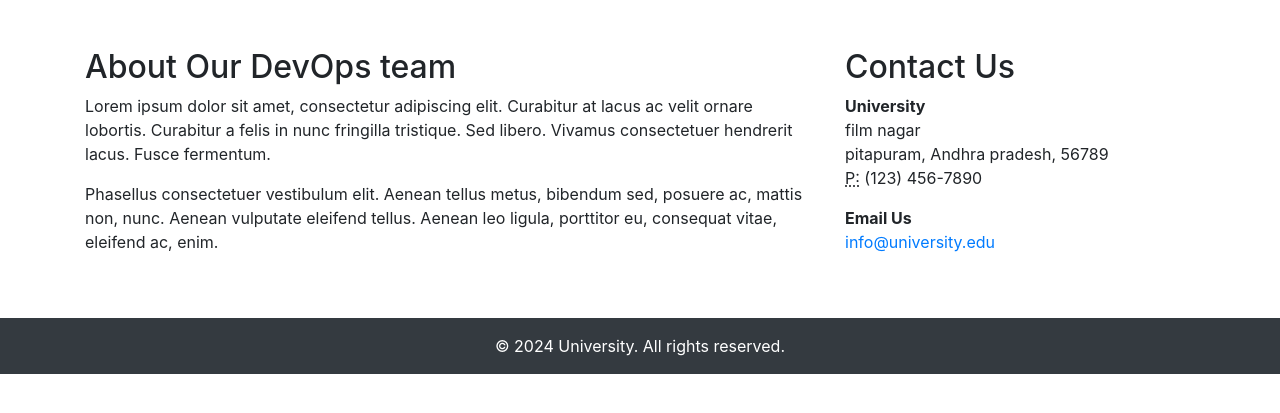
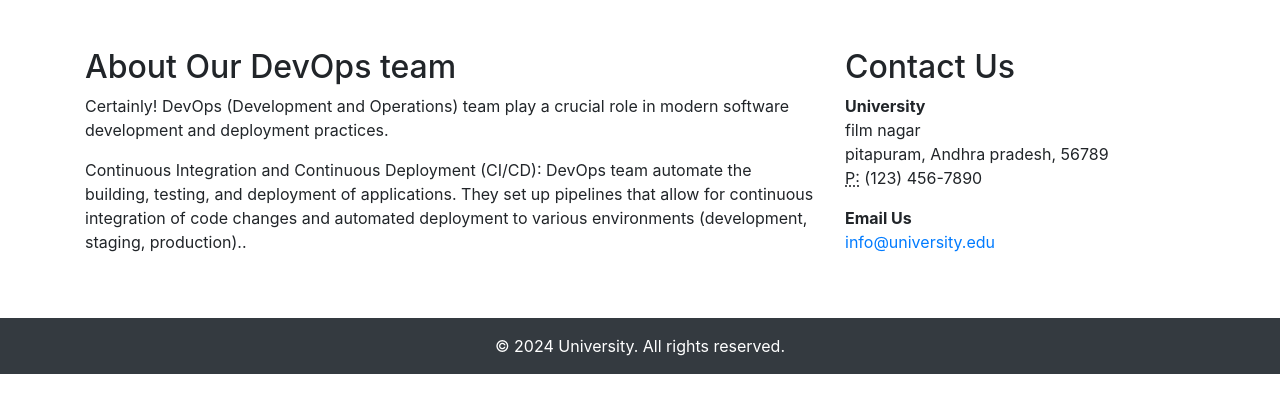
Before and after one commit to pavan8184/university_chatbot, a Flask app: page / in a window 1280 px wide. Shown: the part 254-667 px from the top of the page. Run offline with Flask 3, Linux system fonts and the light colour scheme; some libraries are stand-ins or nearby versions.

Commit message:
Update index.html

```diff
--- a/templates/index.html
+++ b/templates/index.html
@@ -39,8 +39,9 @@
 <div class="row">
 <div class="col-md-8">
 <h2>About Our DevOps team</h2>
-<p>Lorem ipsum dolor sit amet, consectetur adipiscing elit. Curabitur at lacus ac velit ornare lobortis. Curabitur a felis in nunc fringilla tristique. Sed libero. Vivamus consectetuer hendrerit lacus. Fusce fermentum.</p>
-<p>Phasellus consectetuer vestibulum elit. Aenean tellus metus, bibendum sed, posuere ac, mattis non, nunc. Aenean vulputate eleifend tellus. Aenean leo ligula, porttitor eu, consequat vitae, eleifend ac, enim.</p>
+<p>Certainly! DevOps (Development and Operations) team play a crucial role in modern software development and deployment practices.</p>
+<p>Continuous Integration and Continuous Deployment (CI/CD):
+DevOps team automate the building, testing, and deployment of applications. They set up pipelines that allow for continuous integration of code changes and automated deployment to various environments (development, staging, production)..</p>
 </div>
 <div class="col-md-4">
 <h2>Contact Us</h2>
```
